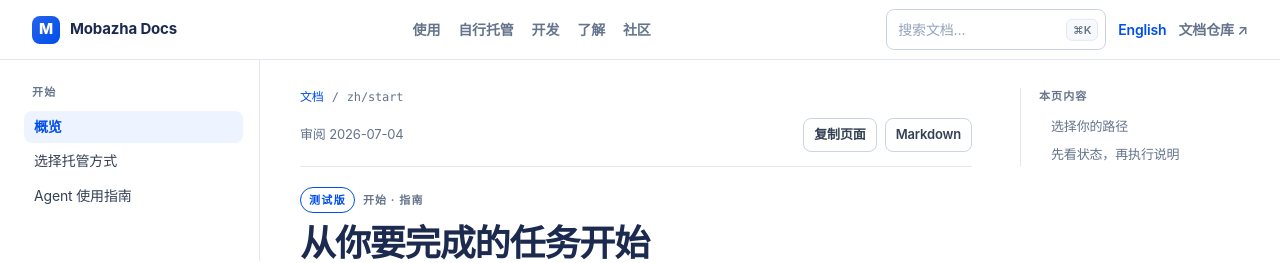
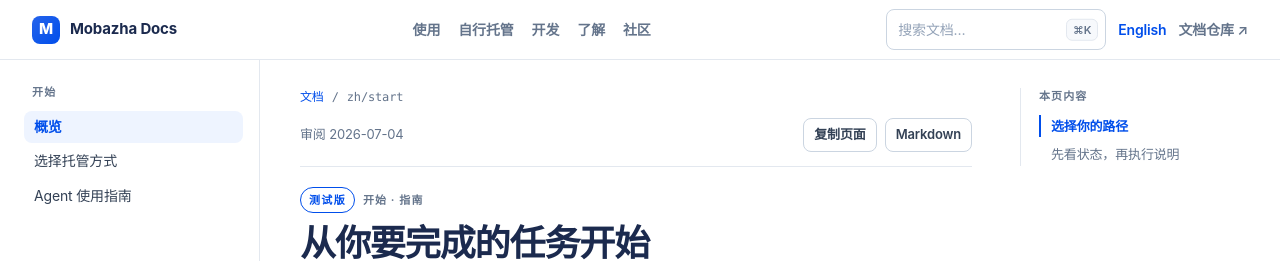
Before and after one commit to mobazha/mobazha-docs, a Next.js app: page /zh/start in a window 1280 px wide. Shown: the top 263 px of the page. Built offline with nearby package versions, Linux system fonts and the light colour scheme.

Commit message:
feat(docs): redirect /start and add TOC scroll spy
Send legacy /start traffic to the portal home and highlight the active
section in the right-hand table of contents while reading long pages.

```diff
--- /dev/null
+++ b/app/components/DocTableOfContents.tsx
@@ -0,0 +1,58 @@
+"use client";
+
+import { useEffect, useState } from "react";
+import { sectionId } from "@/app/components/DocumentExperience";
+
+type Section = {
+  heading: string;
+};
+
+export function DocTableOfContents({ sections, label }: { sections: Section[]; label: string }) {
+  const [activeId, setActiveId] = useState<string>("");
+
+  useEffect(() => {
+    const elements = sections
+      .map((section, index) => document.getElementById(sectionId(section.heading, index)))
+      .filter((element): element is HTMLElement => element instanceof HTMLElement);
+
+    if (!elements.length) return;
+
+    const observer = new IntersectionObserver(
+      (entries) => {
+        const visible = entries
+          .filter((entry) => entry.isIntersecting)
+          .sort((left, right) => right.intersectionRatio - left.intersectionRatio);
+        if (visible[0]?.target.id) {
+          setActiveId(visible[0].target.id);
+        }
+      },
+      {
+        rootMargin: "-20% 0px -65% 0px",
+        threshold: [0, 0.1, 0.25, 0.5, 1],
+      },
+    );
+
+    for (const element of elements) observer.observe(element);
+    return () => observer.disconnect();
+  }, [sections]);
+
+  if (sections.length < 2) return null;
+
+  return (
+    <nav className="doc-toc-sidebar" aria-label={label}>
+      <span>{label}</span>
+      <ol>
+        {sections.map((section, index) => {
+          const id = sectionId(section.heading, index);
+          return (
+            <li key={`${index}-${section.heading}`}>
+              <a aria-current={activeId === id ? "location" : undefined} className={activeId === id ? "active" : undefined} href={`#${id}`}>
+                {section.heading}
+              </a>
+            </li>
+          );
+        })}
+      </ol>
+    </nav>
+  );
+}
--- a/app/components/DocumentExperience.tsx
+++ b/app/components/DocumentExperience.tsx
@@ -1,5 +1,6 @@
 import Image from "next/image";
 import Link from "next/link";
+import { DocTableOfContents } from "@/app/components/DocTableOfContents";
 import { docApplicability, type DocPage, visualsById } from "@/app/lib/docs";
 
 type ExperienceLabels = {
@@ -131,17 +132,5 @@ export function TrustPanel({
 
 export function PageTableOfContents({ doc, label }: { doc: DocPage; label: string }) {
   if (doc.sections.length < 2) return null;
-
-  return (
-    <nav className="doc-toc-sidebar" aria-label={label}>
-      <span>{label}</span>
-      <ol>
-        {doc.sections.map((section, index) => (
-          <li key={`${index}-${section.heading}`}>
-            <a href={`#${sectionId(section.heading, index)}`}>{section.heading}</a>
-          </li>
-        ))}
-      </ol>
-    </nav>
-  );
+  return <DocTableOfContents label={label} sections={doc.sections} />;
 }
--- a/app/globals.css
+++ b/app/globals.css
@@ -509,6 +509,12 @@ a { color: inherit; text-decoration: none; }
 .doc-toc-sidebar a:hover {
   border-left-color: var(--portal-line-strong);
   color: var(--portal-accent);
+}
+
+.doc-toc-sidebar a.active {
+  border-left-color: var(--portal-accent);
+  color: var(--portal-accent);
+  font-weight: 600;
 }
 
 .doc-content { padding-top: 8px; }
--- /dev/null
+++ b/app/start/page.tsx
@@ -0,0 +1,5 @@
+import { permanentRedirect } from "next/navigation";
+
+export default function StartRedirectPage() {
+  permanentRedirect("/");
+}
```
Also changed, not shown: 1 other file (tests, documents, lock files or other folders).
